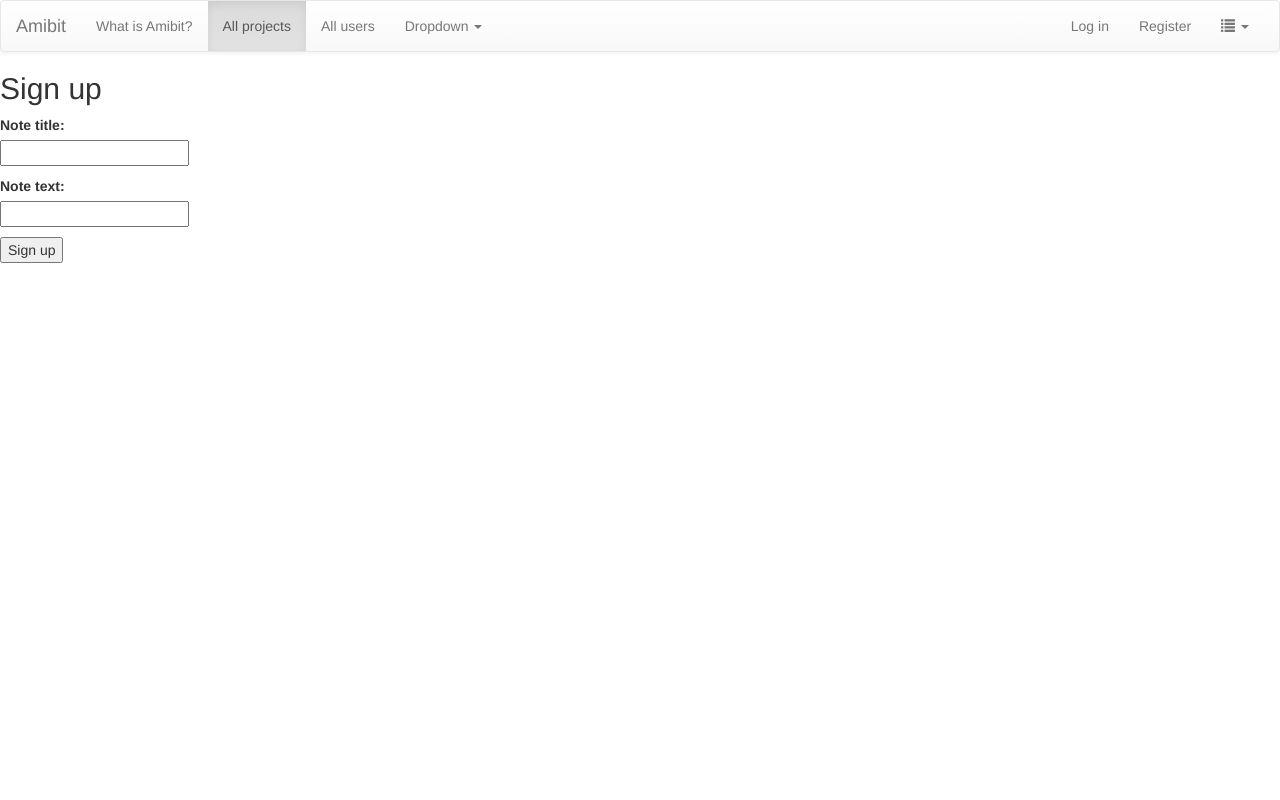
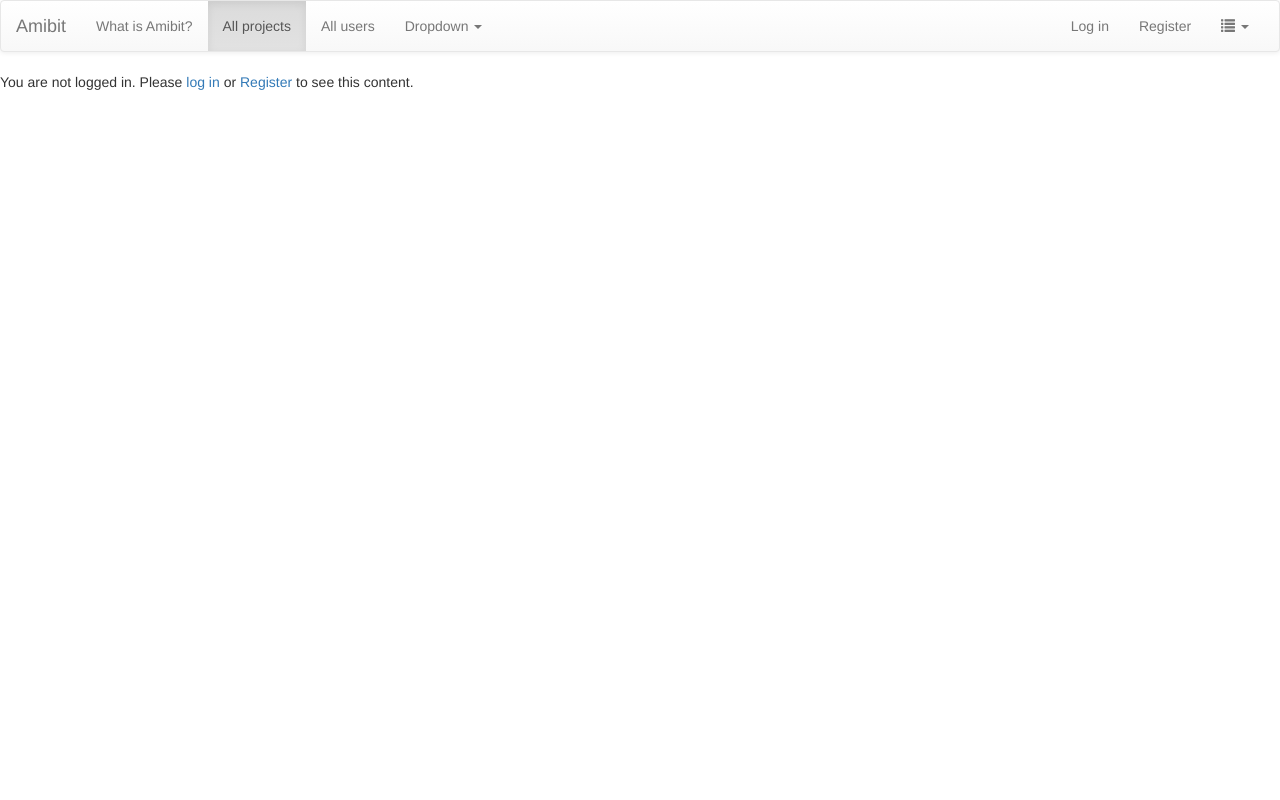
Before and after one commit to GoranAviani/amibit-project, a Django app: page /linkmanager/note/create/ in a window 1280 px wide. Run offline with Django 3.2, Linux system fonts and the light colour scheme; some libraries are stand-ins or nearby versions.

Commit message:
Link crud: Rest authentication for non users. Note crud: Django authentication for non-users and non-owners

```diff
--- a/linkmanager/forms.py
+++ b/linkmanager/forms.py
@@ -6,8 +6,8 @@ from django.contrib.auth.forms import UserCreationForm
 
 class NoteCreate(forms.ModelForm):
     #your_name = forms.CharField(label='Your name', max_length=100)
-    note_title = forms.CharField(help_text='Required')
-    note_text = forms.CharField(help_text='Required')
+    note_title = forms.CharField()
+    note_text = forms.CharField(widget=forms.Textarea)
 
     class Meta:
         model = Note
@@ -19,7 +19,7 @@ class NoteCreate(forms.ModelForm):
             )
 
 class NoteUpdateForm(forms.ModelForm):
-    note_title = forms.CharField(help_text='Required')
+    note_title = forms.CharField()
     note_text = forms.CharField(widget=forms.Textarea)
 
     class Meta:
--- a/linkmanager/templates/base_generic.html
+++ b/linkmanager/templates/base_generic.html
@@ -101,7 +101,7 @@
             {% if user.is_authenticated %}
             <li><a href="{% url 'logout' %}">Log out</a></li>
              {% else %}
-            <li><a href="">Log in</a><li>
+            <li><a href="{% url 'login' %}">Log in</a><li>
             <li role="separator" class="divider"></li>
              <li><a href="">Register</a><li>
             {% endif %}
--- /dev/null
+++ b/linkmanager/templates/perasis/not_authenticaded.html
@@ -0,0 +1,10 @@
+{% extends "base_generic.html" %}
+
+{% block content %}
+
+ You are not logged in.
+ Please <a href="{% url 'login' %}">log in</a> or
+ <a href="{% url 'register' %}">Register</a> to see this content.
+
+
+ {% endblock %}
--- a/linkmanager/views.py
+++ b/linkmanager/views.py
@@ -14,9 +14,10 @@ from rest_framework.generics import (
     RetrieveUpdateAPIView,
     DestroyAPIView,
     )
-
+from rest_framework import permissions
 from rest_framework.permissions import (
     IsAuthenticated,
+    IsAuthenticatedOrReadOnly, #is authenticaed and user
     )
 
 from django.contrib.auth import (
@@ -65,7 +66,7 @@ class Dashboard(APIView):
 class LinkCreateView(CreateAPIView):
     queryset = Link.objects.all()
     serializer_class = LinkUpdateSerializer
-    permission_classes=[IsAuthenticated]
+    permission_classes=(IsAuthenticated)
     def perform_create(self, serializer):
         serializer.save(link_user = self.request.user)
 
@@ -75,57 +76,71 @@ class LinkUpdateView(RetrieveUpdateAPIView): #retrieve is for detail view
     queryset = Link.objects.all()
     serializer_class = LinkUpdateSerializer
     lookup_field = 'id'
+    permission_classes= (IsAuthenticated,)
+
     def perform_update(self, serializer):
-        serializer.save(link_user = self.request.user)
+            serializer.save(link_user = self.request.user)
 
 class LinkDestroyView(DestroyAPIView): #retrieve is for detail view
+    permission_classes= (IsAuthenticated,)
     queryset = Link.objects.all()
     lookup_field = 'id'
 
 def NoteCreateView(request):
-    if request.method == 'POST':
-        form_note_create = NoteCreate(request.POST)
-        if form_note_create.is_valid():
-            #note_timestamp = datetime.datetime.now()
-            note = form_note_create.save(commit=False)
-            #null value in column "note_user_id" violates not-null constraint
-            #DETAIL:  Failing row contains (18, commit=False, commit=False
-            note.note_user = request.user
-            note.save()
-        return redirect('dashboard')
+    if request.user.is_authenticated():
+        if request.method == 'POST':
+            form_note_create = NoteCreate(request.POST)
+            if form_note_create.is_valid():
+                #note_timestamp = datetime.datetime.now()
+                note = form_note_create.save(commit=False)
+                note.note_user = request.user
+                note.save()
+            return redirect('dashboard')
+        else:
+            form_note_create = NoteCreate()
+            return render(request, 'note/note_create.html', {'form_note_create': form_note_create})
     else:
-        form_note_create = NoteCreate()
-    return render(request, 'note/note_create.html', {'form_note_create': form_note_create})
+        return render(request,'perasis/not_authenticaded.html')
 
 def NoteUpdateView(request,id):
     new_to_update = get_object_or_404(Note, id=id)
-    if request.method == 'POST':
-        form_note_update = NoteUpdateForm(request.POST)
-        if form_note_update.is_valid():
-            note = form_note_update.save(commit=False)
-            note.id = id
-            note.note_timestamp = datetime.datetime.now()
-            note.note_user = request.user
-            note.save()
-            return redirect('dashboard')
+    if request.user.is_authenticated():
+        if Note.note_user == request.user:
+            if request.method == 'POST':
+                form_note_update = NoteUpdateForm(request.POST)
+                if form_note_update.is_valid():
+                    note = form_note_update.save(commit=False)
+                    note.id = id
+                    note.note_timestamp = datetime.datetime.now()
+                    note.note_user = request.user
+                    note.save()
+                    return redirect('dashboard')
 
+            else:
+                form_note_update = NoteUpdateForm(instance = new_to_update)
+                return render(request, 'note/note_update.html', {'form_note_update': form_note_update})
+        else:
+            return render(request,'perasis/not_owner.html')
     else:
-        form_note_update = NoteUpdateForm(instance = new_to_update)
-        return render(request, 'note/note_update.html', {'form_note_update': form_note_update})
+        return render(request,'perasis/not_authenticaded.html')
 
-#from django.views.generic import CreateView, UpdateView, \
-#        DeleteView, ListView, DetailView
-################### updateview,createview,deleteview
+
 def NoteDeleteView(request,id):
-    new_to_delete = get_object_or_404(Note, id=id)
-    if request.method == 'POST':
-        form_note_delete = NoteDeleteForm(request.POST)
-        if form_note_delete.is_valid():
-            new_to_delete.delete()
-            return redirect('dashboard')
+    if request.user.is_authenticated():
+        if Note.note_user == request.user:
+            new_to_delete = get_object_or_404(Note, id=id)
+            if request.method == 'POST':
+                form_note_delete = NoteDeleteForm(request.POST)
+                if form_note_delete.is_valid():
+                    new_to_delete.delete()
+                    return redirect('dashboard')
+            else:
+                form_note_delete = NoteUpdateForm(instance=new_to_delete)
+                return render(request, 'note/note_delete.html', {'form_note_delete': form_note_delete})
+        else:
+            return render(request,'perasis/not_owner.html')
     else:
-        form_note_delete = NoteUpdateForm(instance=new_to_delete)
-        return render(request, 'note/note_delete.html', {'form_note_delete': form_note_delete})
+        return render(request,'perasis/not_authenticaded.html')
 # kad se klikne na delete da izbaci pop up.
 #alert()
 #tk inter library za heroje
```
Also changed, not shown: linkmanager/permissions.py (added, +7 -0 lines), linkmanager/templates/perasis/not_owner.html (added, +8 -0 lines).
